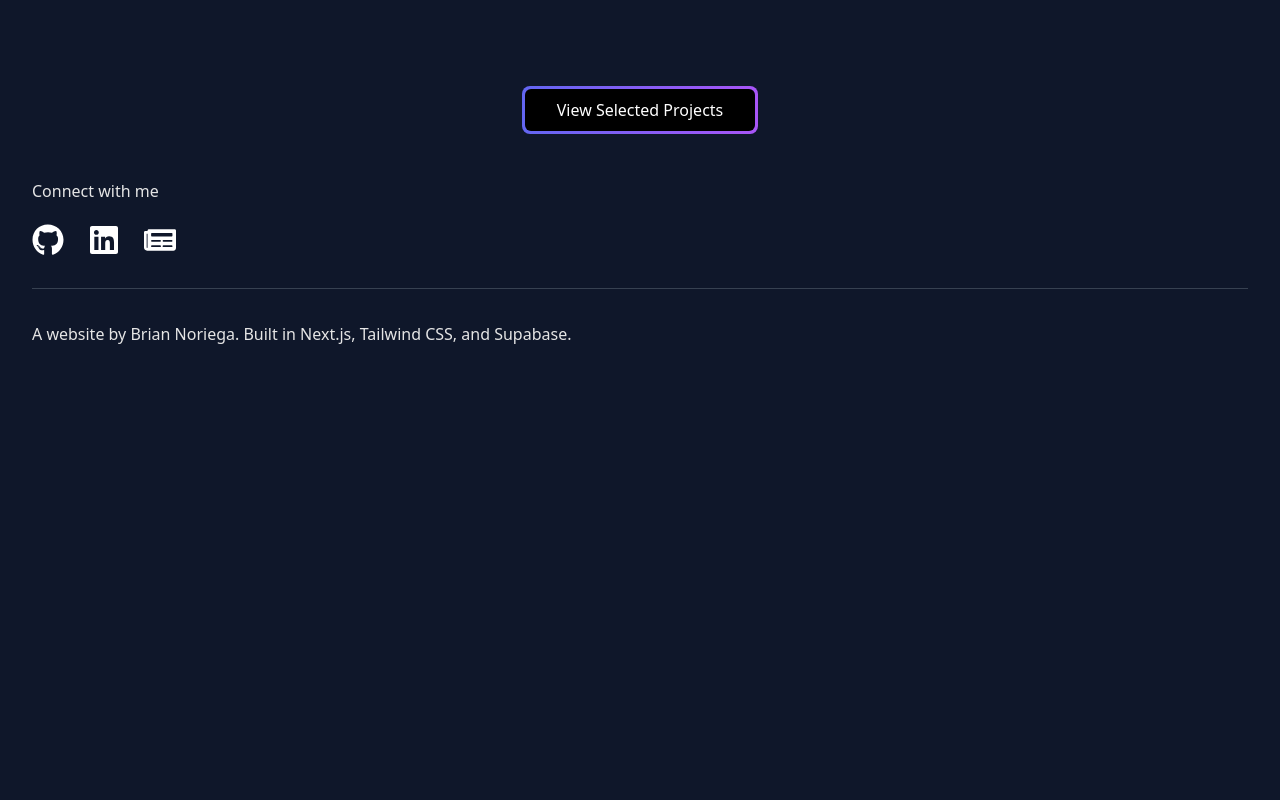
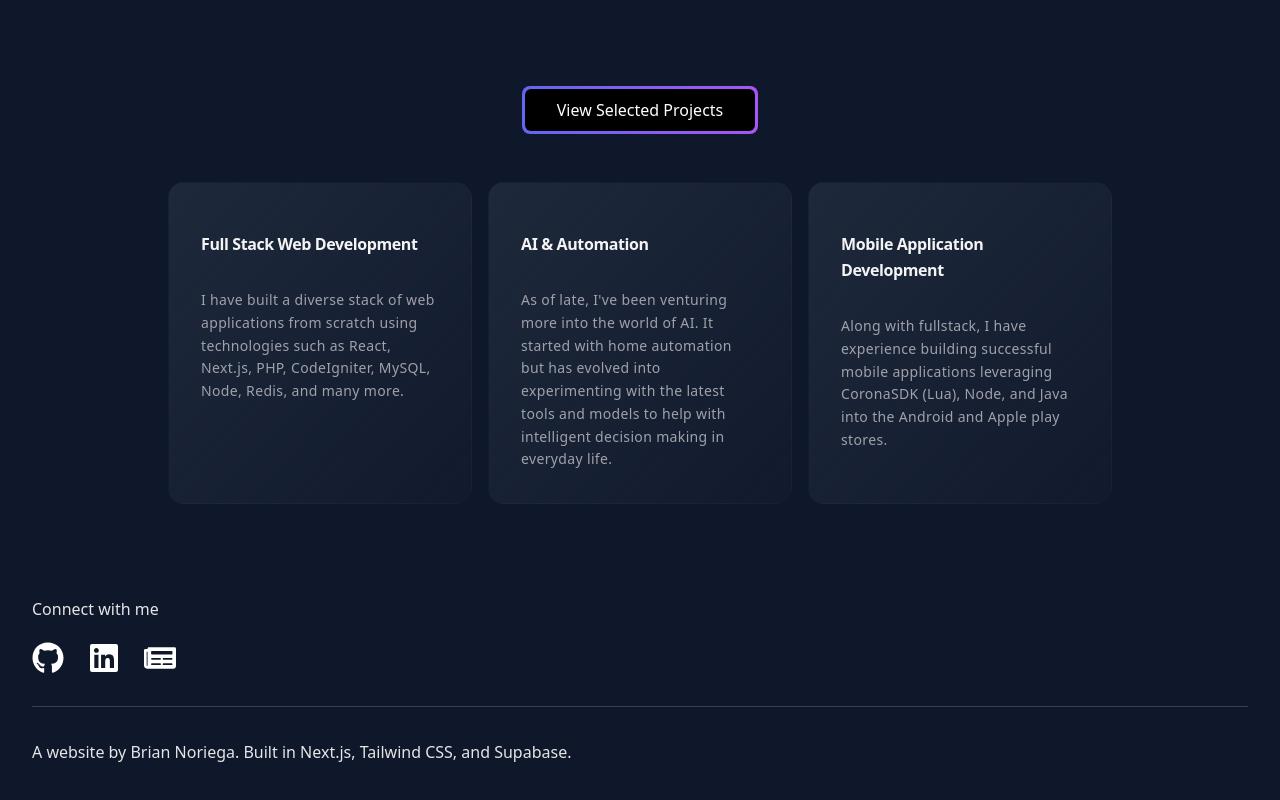
Before and after one commit to noriega3/briannoriega.com, a Next.js app: page / in a window 1280 px wide. Shown: the part 1490-2290 px from the top of the page. Before the commit the page ends 1885 px from the top, so only its background shows below. Built offline with nearby package versions, Linux system fonts and the light colour scheme; no server answers.

Commit message:
core: add skills placeholder to homepage

```diff
--- /dev/null
+++ b/app/components/ui/skills.tsx
@@ -0,0 +1,71 @@
+"use client";
+import { useState } from "react";
+import { AnimatePresence, motion } from "framer-motion";
+import { cn } from "../../../lib/utils";
+
+export const skills = [
+  {
+    title: "Full Stack Web Development",
+    description:
+      "I have built a diverse stack of web applications from scratch using technologies such as React, Next.js, PHP, CodeIgniter, MySQL, Node, Redis, and many more.",
+  },
+  {
+    title: "AI & Automation",
+    description:
+      "As of late, I've been venturing more into the world of AI. It started with home automation but has evolved into experimenting with the latest tools and models to help with intelligent decision making in everyday life.",
+  },
+  {
+    title: "Mobile Application Development",
+    description:
+      "Along with fullstack, I have experience building successful mobile applications leveraging CoronaSDK (Lua), Node, and Java into the Android and Apple play stores.",
+  },
+];
+
+export const Skills = ({ className }: { className?: string }) => {
+  let [hoveredIndex, setHoveredIndex] = useState<number | null>(null);
+
+  return (
+    <div className={cn("max-w-5xl mx-auto px-8", className)}>
+      <div className="grid grid-cols-1 md:grid-cols-2  lg:grid-cols-3  py-10">
+        {skills.map((skill, idx) => (
+          <div
+            key={idx}
+            className="relative group  block p-2 h-full w-full "
+            onMouseEnter={() => setHoveredIndex(idx)}
+            onMouseLeave={() => setHoveredIndex(null)}
+          >
+            <AnimatePresence>
+              {hoveredIndex === idx && (
+                <motion.span
+                  className="absolute inset-0 h-full w-full bg-slate-800/[0.8] block  rounded-3xl"
+                  layoutId="hoverBackground" // required for the background to follow
+                  initial={{ opacity: 0 }}
+                  animate={{
+                    opacity: 1,
+                    transition: { duration: 0.15 },
+                  }}
+                  exit={{
+                    opacity: 0,
+                    transition: { duration: 0.15, delay: 0.2 },
+                  }}
+                />
+              )}
+            </AnimatePresence>
+            <div className=" rounded-2xl h-full w-full p-4 overflow-hidden bg-gradient-to-br from-slate-800 to-slate-800/[0.2] border border-transparent group-hover:border-slate-700 relative z-50">
+              <div className="relative z-50">
+                <div className="p-4">
+                  <h4 className="text-zinc-100  font-semibold tracking-tight mt-4">
+                    {skill.title}
+                  </h4>
+                  <p className="mt-8 text-zinc-400 tracking-wide leading-relaxed text-sm">
+                    {skill.description}
+                  </p>
+                </div>
+              </div>
+            </div>
+          </div>
+        ))}
+      </div>
+    </div>
+  );
+};
--- a/app/home-page.tsx
+++ b/app/home-page.tsx
@@ -1,5 +1,6 @@
 "use client";
 import { Hero } from "./components/Hero";
+import { Skills } from "./components/ui/skills";
 
 export default function HomePage() {
   return (
@@ -30,6 +31,7 @@ export default function HomePage() {
         />
       </div>
       <Hero />
+      <Skills />
     </>
   );
 }
```
